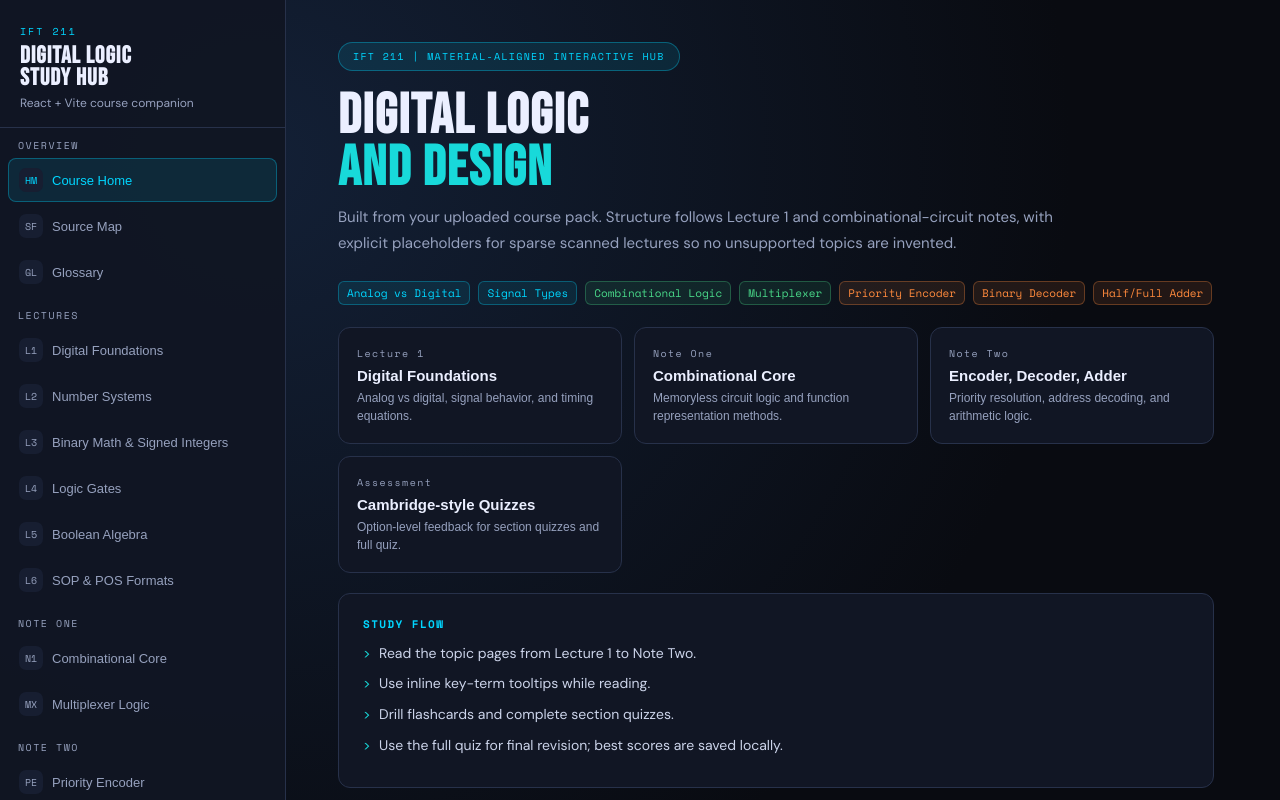
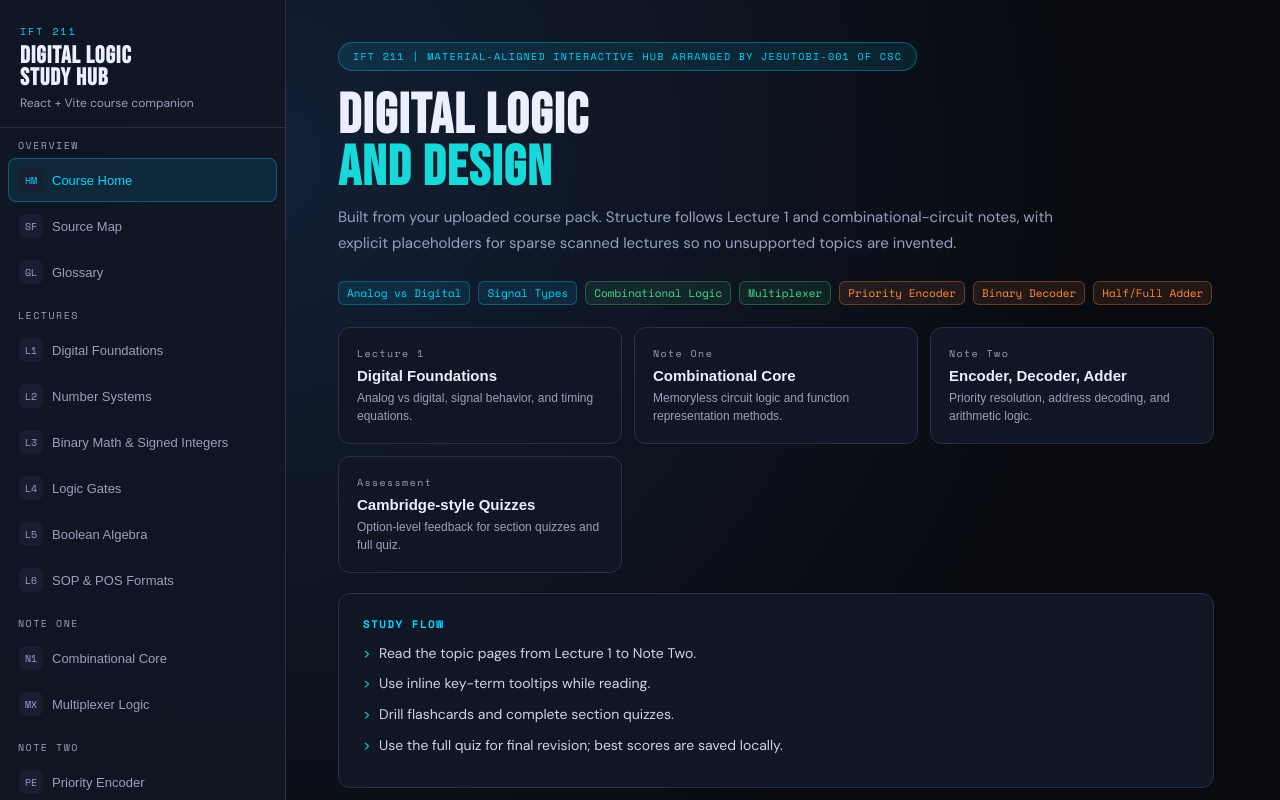
Before and after one commit to divinefavourak/ift-study-hub, a React (Vite) app: page / in a window 1280 px wide. Shown: the top 800 px of the page. Built offline with nearby package versions, Linux system fonts and the light colour scheme.

Commit message:
customisations

```diff
--- a/src/components/HomePage.jsx
+++ b/src/components/HomePage.jsx
@@ -12,7 +12,7 @@ function HomePage({ onNavigate, scoreBook }) {
 
   return (
     <section className="page active-page">
-      <div className="hero-badge">IFT 211 | MATERIAL-ALIGNED INTERACTIVE HUB</div>
+      <div className="hero-badge">IFT 211 | MATERIAL-ALIGNED INTERACTIVE HUB ARRANGED BY JESUTOBI-001 OF CSC</div>
       <h2 className="hero-title">
         DIGITAL LOGIC
         <br />
```
